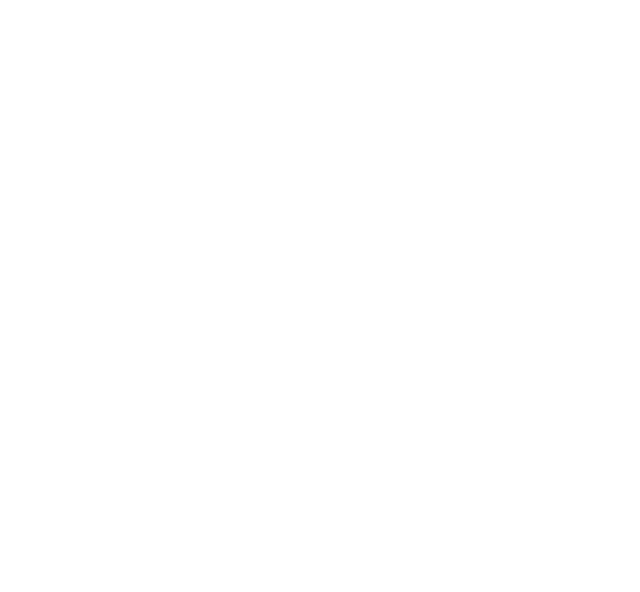
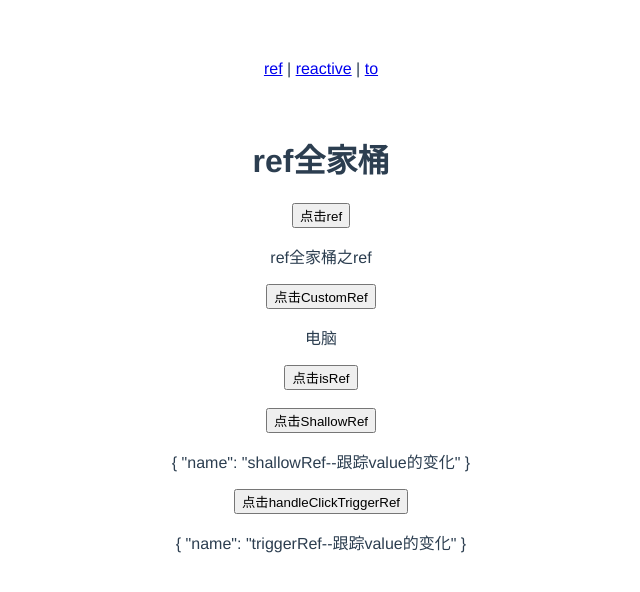
Before and after one commit to CoverGentle/vite-vue3-Ts-pina, a Vue app: page /home in a window 1280 px wide. Before the commit this address had no page. Shown: the top 592 px of the page, without its empty margins (319-959 px from the left). Built offline with nearby package versions, Linux system fonts and the light colour scheme.

Commit message:
vue3基础学习

```diff
--- a/src/App.vue
+++ b/src/App.vue
@@ -1,5 +1,13 @@
 <template>
+<div id="app">
+  <router-link to='/home'>ref</router-link> |
+  <router-link to='/login'>reactive</router-link> |
+  <router-link to='/to'>to</router-link>
+  <br>
+  <br>
+  <br>
   <router-view />
+</div>
 </template>
 
 <style lang="scss" scoped>
@@ -7,9 +15,9 @@
   font-family: Avenir, Helvetica, Arial, sans-serif;
   -webkit-font-smoothing: antialiased;
   -moz-osx-font-smoothing: grayscale;
-  /* text-align: center; */
-  /* color: #2c3e50; */
-  /* margin-top: 60px; */
+  text-align: center;
+  color: #2c3e50;
+  margin-top: 60px;
 }
 
 </style>
--- a/src/router/index.ts
+++ b/src/router/index.ts
@@ -2,6 +2,10 @@
 
 
 const routes:Array<RouteRecordRaw>=[
+  {
+    path:'/',
+    redirect:'/home'
+  },
   {
     path: '/login',
     name: 'LoginPage',
@@ -9,16 +13,25 @@
         title: '登录',
         // keepAlive: true,
     },
-    component: () => import('../views/login/login.vue')
+    component: () => import('../views/dome/login.vue')
   },
   {
-    path: '/',
+    path: '/home',
     name: 'homePage',
     meta: {
         title: '首页',
         // keepAlive: true,
     },
-    component: () => import('../views/home/home.vue')
+    component: () => import('../views/dome/home.vue')
+  },
+  {
+    path: '/to',
+    name: 'toPage',
+    meta: {
+        title: 'to系列全家桶',
+        // keepAlive: true,
+    },
+    component: () => import('../views/dome/to.vue')
   },
 ]
 const router = createRouter({
--- /dev/null
+++ b/src/views/dome/home.vue
@@ -0,0 +1,80 @@
+<template>
+  <div>
+    <h1>ref全家桶</h1>
+    <button @click="handleClickRef">点击ref</button>
+    <p>{{masssage}}</p>
+    <button @click="handleClickCustomRef">点击CustomRef</button>
+    <p>{{msg}}</p>
+    <button @click="handleClickIsRef">点击isRef</button>
+    <br>
+    <br>
+    <button @click="handleClickShallowRef">点击ShallowRef</button>
+    <p>{{shallMsg}}</p>
+    <button @click.prevent="handleClickTriggerRef">点击handleClickTriggerRef</button>
+    <p>{{triggerMsg}}</p>
+
+
+    <!-- <p>{{person}}</p> -->
+  </div>
+</template>
+<script setup lang="ts">
+import { ref,Ref,isRef,shallowRef,customRef,triggerRef } from 'vue';
+// ref
+let masssage:Ref<String> = ref('ref全家桶之ref')
+const handleClickRef = ()=>{
+  masssage.value = 'ref'
+}
+// 自定义ref-----customRef
+function Myref<T>(value:T){
+  return customRef((track,trigger)=>{
+    return{
+      get(){
+      console.log('get');
+      track()  //追踪当前数据
+      return value
+    },
+    set(newValue:T){
+      console.log('set');
+      value = newValue
+      trigger() //触发响应,即更新界面
+    }
+    }
+
+  })
+}
+let msg = Myref('电脑')
+const handleClickCustomRef = ()=>{
+  msg.value ='手机'
+}
+// 判断是不是一个ref对象--isRef
+
+let notRef:string = '你好'
+const handleClickIsRef = () =>{
+  console.log(isRef(notRef),'notRef的判断');
+  console.log(isRef(msg),'msg的判断');
+
+}
+
+// shallowRef---
+let shallMsg = shallowRef({
+  name:'shallowRef--跟踪value的变化'
+})
+const handleClickShallowRef=()=>{
+  shallMsg.value.name = 'shallowRef的变化'  //不可响应
+  // shallMsg.value = {name:'shallowRef的变化'}  //可响应
+}
+
+// triggerRef 强制跟新页面DOM
+let triggerMsg = shallowRef({
+  name:'triggerRef--跟踪value的变化'
+})
+const handleClickTriggerRef=()=>{
+  triggerMsg.value.name = 'triggerRef的变化'  //不可响应
+  // shallMsg.value = {name:'shallowRef的变化'}  //可响应
+  triggerRef(triggerMsg)
+}
+
+</script>
+<style lang="scss" scoped>
+
+</style>
--- /dev/null
+++ b/src/views/dome/login.vue
@@ -0,0 +1,21 @@
+<template>
+  <div>
+    <h1>reactive全家桶</h1>
+    <h2>reactive用来绑定复杂的数据类型例如 对象 数组</h2>
+      <p>{{person.name}}</p>
+  </div>
+
+</template>
+<script setup lang="ts">
+import { reactive } from 'vue';
+let person = reactive({
+  name:'小明'
+})
+setTimeout(() => {
+  person.name = '小花'
+}, 2000);
+
+</script>
+<style lang="scss" scoped>
+
+</style>
--- /dev/null
+++ b/src/views/dome/to.vue
@@ -0,0 +1,8 @@
+<template>
+  <div>
+    <h1>to系列</h1>
+  </div>
+</template>
+<script setup lang="ts">
+
+</script>
--- a/src/views/home/home.vue
+++ /dev/null
@@ -1,11 +0,0 @@
-<template>
-  <div>home</div>
-</template>
-<script setup lang="ts">
-
-
-
-</script>
-<style lang="scss" scoped>
-
-</style>
--- a/src/views/login/login.vue
+++ /dev/null
@@ -1,12 +0,0 @@
-<template>
-  <div>login</div>
-  <p>{{name}}</p>
-</template>
-<script setup lang="ts">
-const name:srting = '你好'
-
-
-</script>
-<style lang="scss" scoped>
-
-</style>
--- a/vite.config.ts
+++ b/vite.config.ts
@@ -5,6 +5,7 @@
 export default defineConfig({
   plugins: [vue()],
   server:{
+    open:true,
     port: 1228, //启动端口
   }
 })
```
Also changed, not shown: src/components/HelloWorld.vue (+0 -23 lines).
